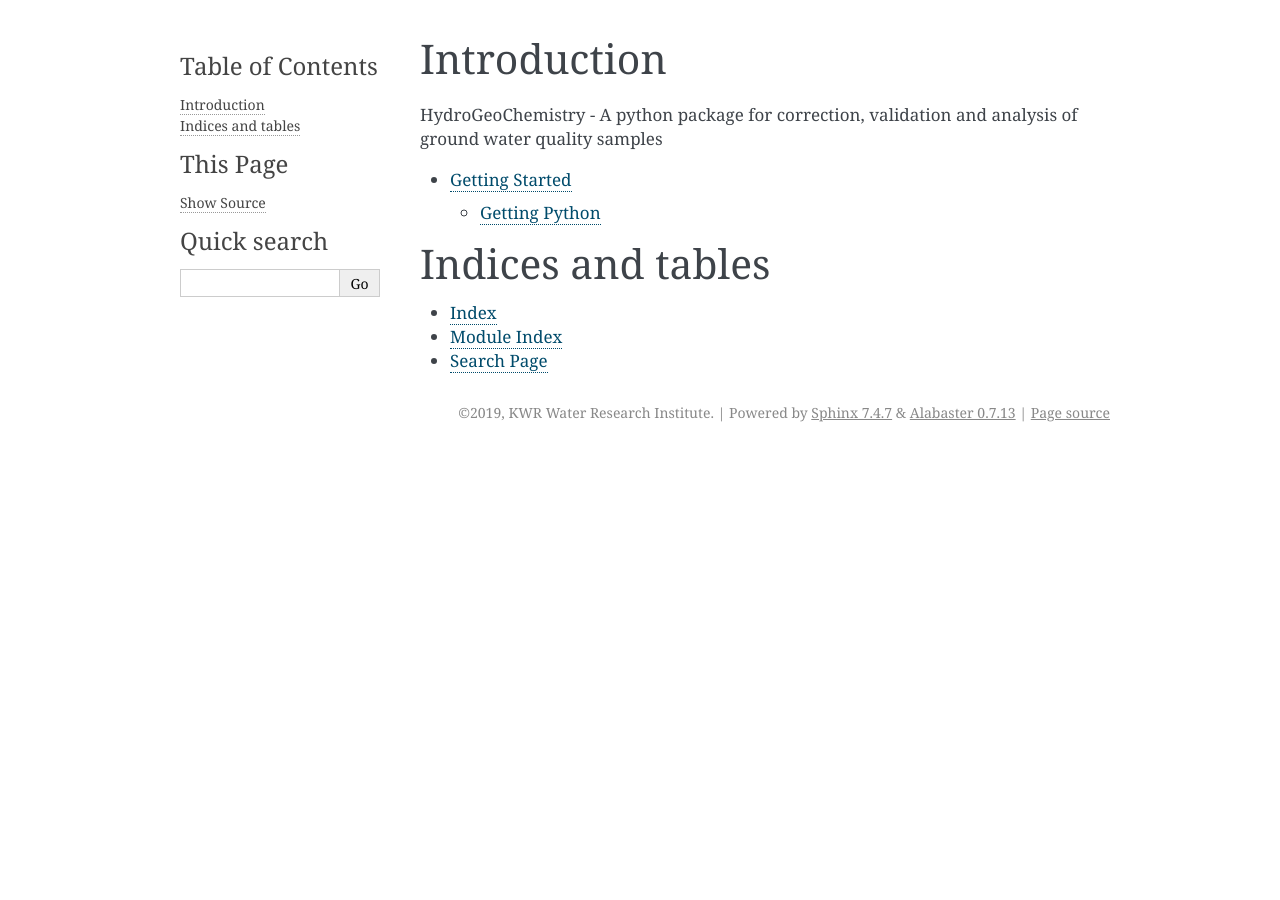
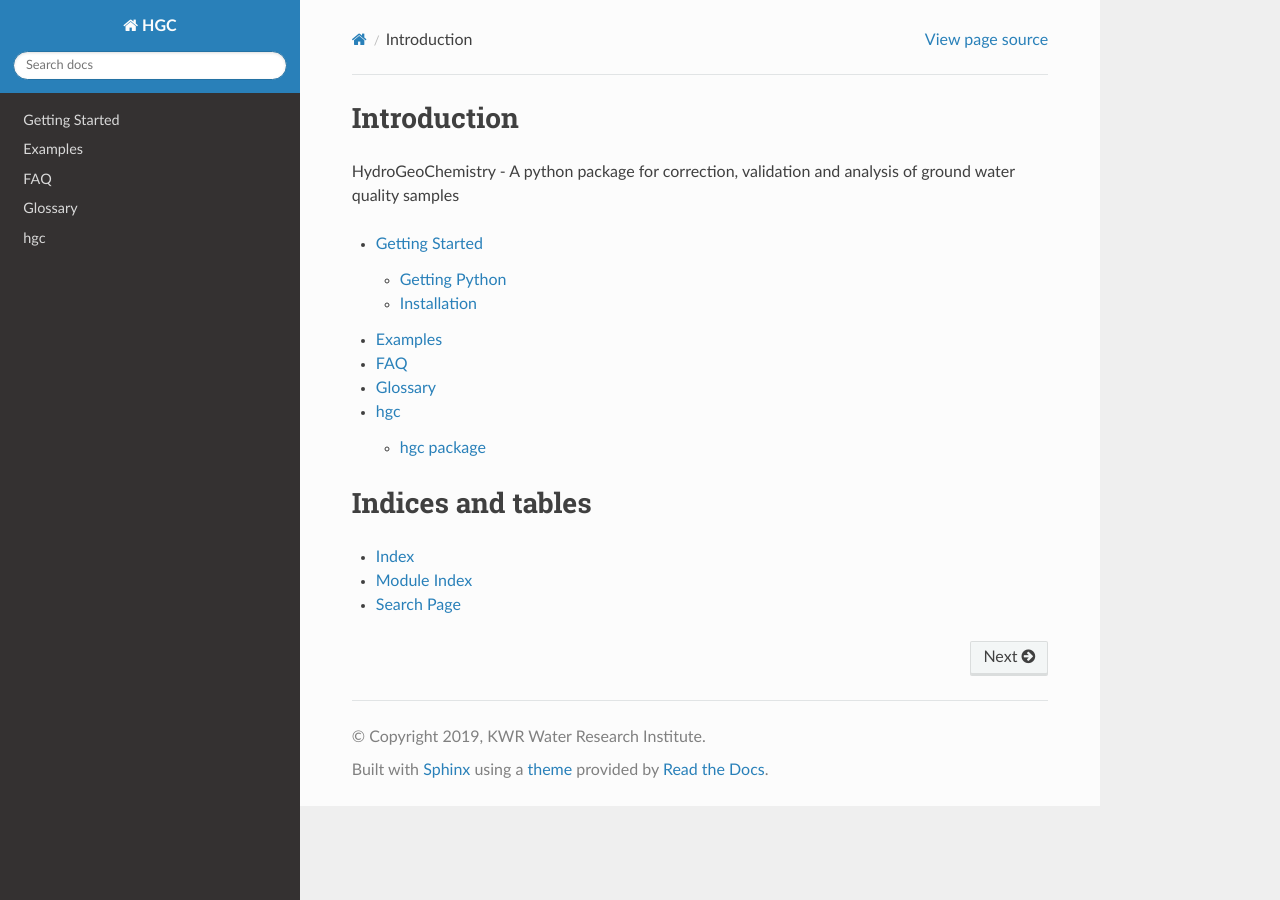
Before and after one commit to KWR-Water/hgc, a Sphinx documentation site: the page built from docs/source/index.rst, in a window 1280 px wide. Built offline with Sphinx 7.4.7 and the Read the Docs theme 2.0.0, drawn with Linux system fonts in a browser that asks for light colours.

```diff
--- /dev/null
+++ b/docs/source/api/modules.rst
@@ -0,0 +1,7 @@
+hgc
+===
+
+.. toctree::
+   :maxdepth: 4
+
+   hgc
--- a/docs/source/conf.py
+++ b/docs/source/conf.py
@@ -1,3 +1,4 @@
+import sphinx_rtd_theme
 # Configuration file for the Sphinx documentation builder.
 #
 # This file only contains a selection of the most common options. For a full
@@ -10,9 +11,9 @@
 # add these directories to sys.path here. If the directory is relative to the
 # documentation root, use os.path.abspath to make it absolute, like shown here.
 #
-# import os
-# import sys
-# sys.path.insert(0, os.path.abspath('.'))
+import os
+import sys
+sys.path.insert(0, os.path.abspath('../..'))
 
 
 # -- Project information -----------------------------------------------------
@@ -32,6 +33,9 @@ master_doc = 'index'
 # extensions coming with Sphinx (named 'sphinx.ext.*') or your custom
 # ones.
 extensions = [
+    'sphinx.ext.napoleon',
+    'sphinx.ext.autodoc',
+    'sphinx_rtd_theme'
 ]
 
 # Add any paths that contain templates here, relative to this directory.
@@ -48,7 +52,7 @@ exclude_patterns = []
 # The theme to use for HTML and HTML Help pages.  See the documentation for
 # a list of builtin themes.
 #
-html_theme = 'alabaster'
+html_theme = "sphinx_rtd_theme"
 
 # Add any paths that contain custom static files (such as style sheets) here,
 # relative to this directory. They are copied after the builtin static files,
--- /dev/null
+++ b/docs/source/examples.rst
@@ -0,0 +1,4 @@
+========
+Examples
+========
+Practical examples
--- /dev/null
+++ b/docs/source/faq.rst
@@ -0,0 +1,4 @@
+===
+FAQ
+===
+Frequently Asked Questions
--- a/docs/source/usage/getting-started.rst
+++ b/docs/source/getting-started.rst
@@ -8,3 +8,6 @@ that.
 Getting Python
 --------------
 Python 3.7
+
+Installation
+------------
--- /dev/null
+++ b/docs/source/glossary.rst
@@ -0,0 +1,4 @@
+========
+Glossary
+========
+Key definitions
--- a/docs/source/index.rst
+++ b/docs/source/index.rst
@@ -11,7 +11,13 @@ HydroGeoChemistry - A python package for correction, validation and analysis of
     :maxdepth: 2
     :glob:
 
-    usage/getting-started.rst
+    getting-started.rst
+    examples.rst
+    faq.rst
+    glossary.rst
+    api/modules.rst
+
+
 
 Indices and tables
 ==================
--- a/hgc/__init__.py
+++ b/hgc/__init__.py
@@ -2,3 +2,5 @@
 # all dataframes created afterwards are extended with the
 # hgc namespace
 from hgc.sample_frame import SamplesFrame
+
+name = "hgc"
--- a/requirements.txt
+++ b/requirements.txt
@@ -1 +1,2 @@
 pandas>=0.23
+sphinx_rtd_theme
--- a/setup.py
+++ b/setup.py
@@ -22,6 +22,7 @@ setup(
         'Programming Language :: Python :: 3.7',
         'Topic :: Scientific/Engineering :: Hydrology',
     ],
+    python_requires='>=3.6',
     project_urls={
     'Source': 'https://github.com/KWR-Water/hgc',
     'Documentation': 'http://hgc.readthedocs.io/en/latest/',
```
Also changed, not shown: docs/source/api/hgc.rst (added, +30 -0 lines), 2 other files.
